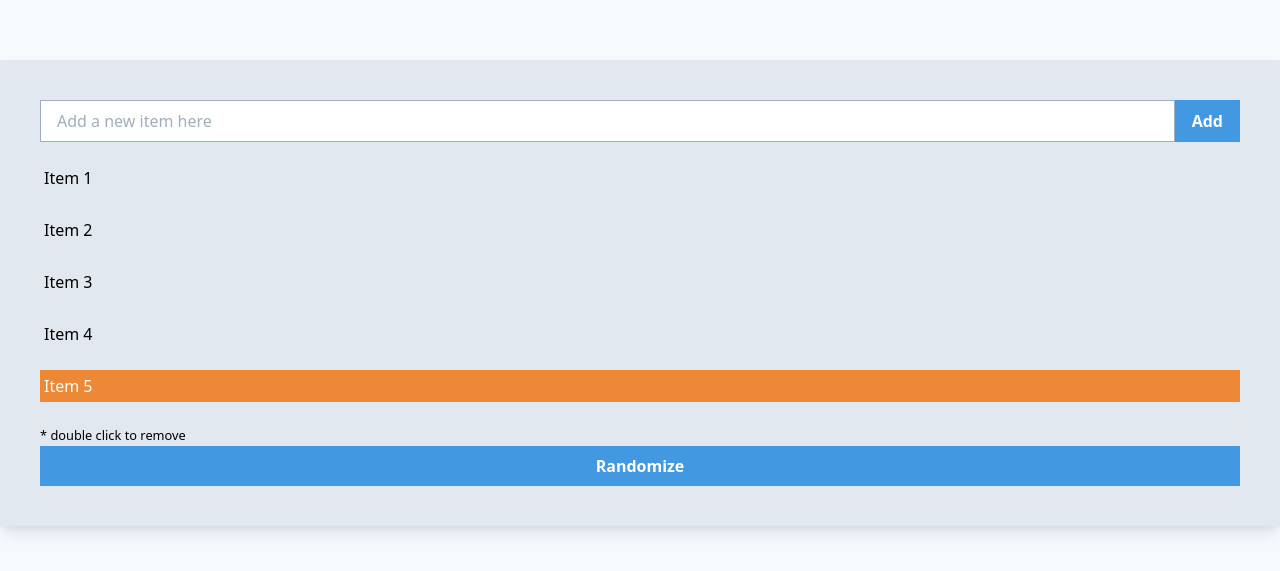
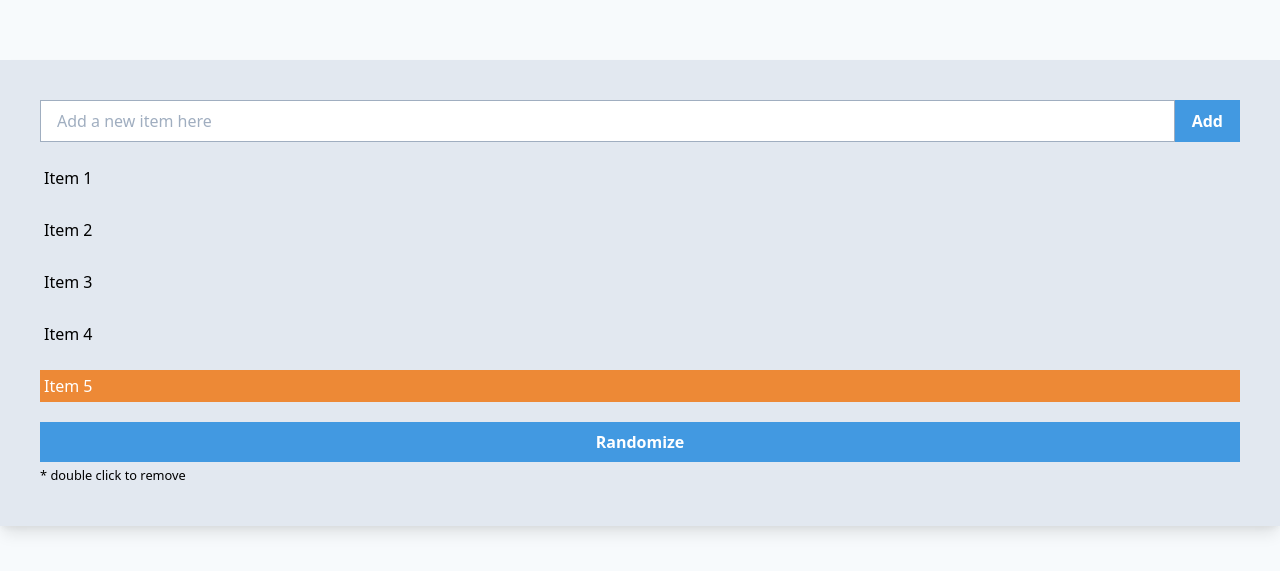
Before and after one commit to ad9999/random-item-picker-tailwindcss, a React (Create React App) app: page / in a window 1280 px wide. Shown: the part 107-678 px from the top of the page. Built offline with nearby package versions, Linux system fonts and the light colour scheme.

Commit message:
code cleanup and re-org

```diff
--- a/src/App.js
+++ b/src/App.js
@@ -77,7 +77,7 @@ function App() {
         {items.map((item, idx) => (
             <li
             onDoubleClick={() => removeItem(idx)}
-              className={`cursor-pointer hover:bg-orange-500 my-5 p-1  ${ item.selected ? 'bg-orange-500 text-white' : '' }`}
+              className={`select-none cursor-pointer hover:bg-orange-500 my-5 p-1  ${ item.selected ? 'bg-orange-500 text-white' : '' }`}
               key={idx}>
               {item.text}
 
@@ -87,13 +87,14 @@ function App() {
 
       {items.length > 0 && (
         <>
-          <small>* double click to remove</small>
+
           <button
             className="bg-blue-500 w-full hover:bg-blue-700 text-white font-bold py-2 px-4"
             onClick={randomize}
           >
             Randomize
           </button>
+          <small classname="mt-3 text-gray-300 inline-block">* double click to remove</small>
         </>
       )}
 
```
